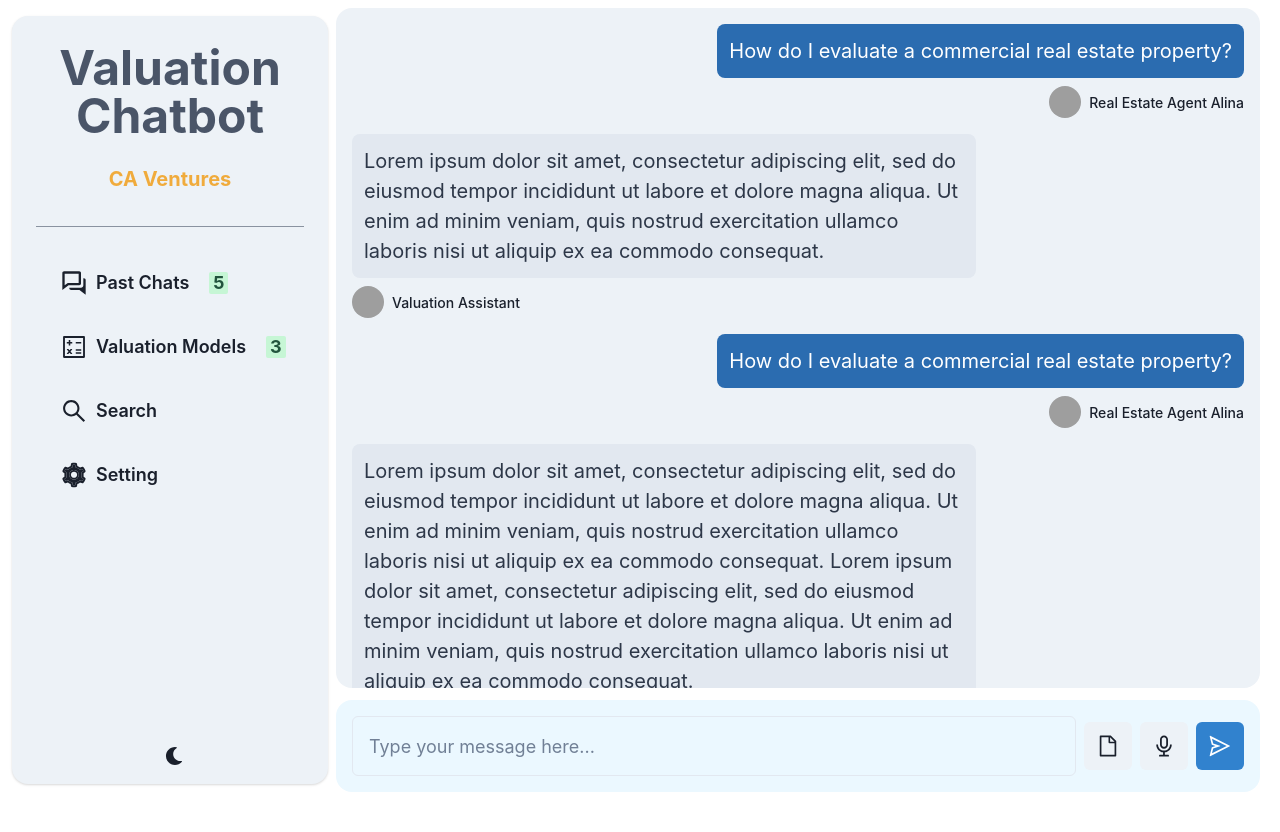
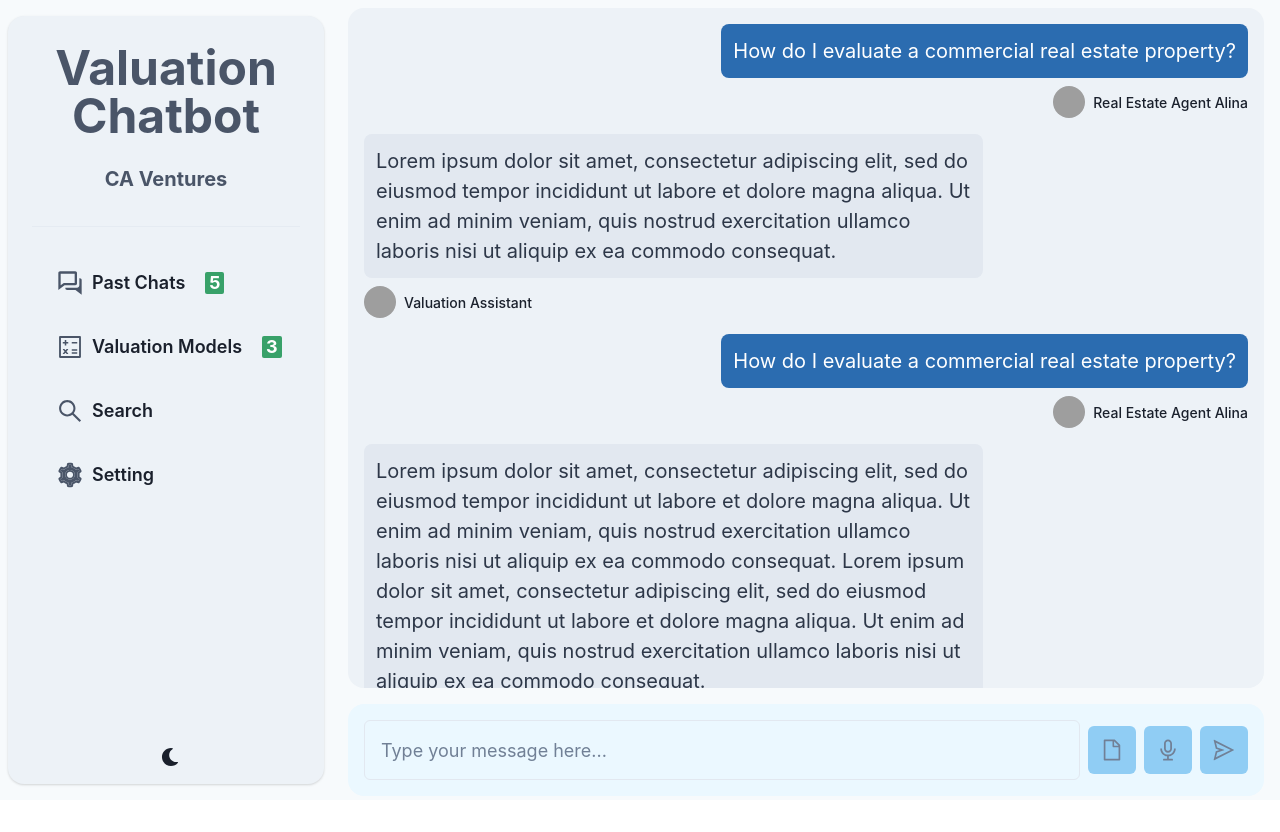
Before and after one commit to hltro/product-studio-valuation-prototype, a React (Create React App) app: page / in a window 1280 px wide. Before the commit the page ends 800 px from the top, so only its background shows below. Built offline with nearby package versions, Linux system fonts and the light colour scheme; grey boxes are pictures that could not be loaded.

Commit message:
minor design updates

```diff
--- a/src/App.js
+++ b/src/App.js
@@ -3,8 +3,8 @@ import {
   ChakraProvider,
   Box,
   Flex,
+  VStack,
   theme,
-  VStack,
   useColorModeValue,
 } from "@chakra-ui/react";
 import Sidebar from "./components/Sidebar";
@@ -20,35 +20,34 @@ function App() {
 
   const sidebarBgColor = useColorModeValue("gray.100", "gray.700");
   const expandableListBgColor = useColorModeValue("white", "gray.800");
+  const borderRadiusValue = "16px";
+  const boxShadowValue = useColorModeValue("base", "dark-lg");
 
   const handleSelectCategory = (category) => {
     setSelectedCategory(selectedCategory === category ? null : category);
   };
 
   const sidebarHeight = "calc(100vh - 32px)";
-  const borderRadiusValue = "16px";
 
   return (
     <ChakraProvider theme={theme}>
       <Box
         textAlign="center"
         fontSize="xl"
-        bg={useColorModeValue("white", "gray.800")}
+        bg={useColorModeValue("gray.50", "gray.800")}
       >
-        <Flex justify="center" align="center" h="100vh" p={3}>
+        <Flex justify="center" align="center" h="100vh">
+          {/* Sidebar with rounded corners */}
           <Box
             bg={sidebarBgColor}
             h={sidebarHeight}
             p={2}
             borderRadius={borderRadiusValue}
-            boxShadow="base"
+            boxShadow={boxShadowValue}
+            m={2}
           >
             <VStack h="full" justify="space-between">
-              {" "}
-              {/* Stack for internal alignment */}
-              <Box w="full">
-                <Sidebar onSelectCategory={handleSelectCategory} />
-              </Box>
+              <Sidebar onSelectCategory={handleSelectCategory} />
               <ColorModeSwitcher justifySelf="flex-end" />
             </VStack>
           </Box>
@@ -61,21 +60,22 @@ function App() {
               h={sidebarHeight}
               overflowY="auto"
               borderRadius={borderRadiusValue}
-              boxShadow="base"
+              boxShadow={boxShadowValue}
+              m={2}
             >
               <ExpandableList category={selectedCategory} />
             </Box>
           )}
 
           {/* Main content area for ChatList and NewChat */}
-          <VStack flex="1" p={2} overflowY="auto">
-            <Box w="full">
+          <Flex direction="column" flex="1" overflowY="auto" p={2}>
+            <Box w="full" pt={8} pb={2} px={2}>
               <ChatList />
             </Box>
-            <Box w="full" mt={1}>
+            <Box w="full" pt={2} pb={7} px={2}>
               <NewChat />
             </Box>
-          </VStack>
+          </Flex>
         </Flex>
       </Box>
     </ChakraProvider>
--- a/src/components/ChatList.jsx
+++ b/src/components/ChatList.jsx
@@ -10,7 +10,7 @@ const messages = [
 ];
 
 function ChatList() {
-  const bgColor = useColorModeValue('gray.100', 'gray.800'); // Darker background for dark mode
+  const bgColor = useColorModeValue('gray.100', 'gray.700'); // Darker background for dark mode
   const userMessageColor = useColorModeValue('blue.600', 'blue.300'); // Lighter blue for dark mode
   const appMessageColor = useColorModeValue('gray.200', 'gray.600'); // Darker gray for app messages in dark mode
   const userTextColor = useColorModeValue('white', 'gray.50'); // White text for user in light mode
--- a/src/components/NewChat.jsx
+++ b/src/components/NewChat.jsx
@@ -1,20 +1,19 @@
 import React, { useRef } from 'react';
-import { Input, IconButton, Flex, useToast } from '@chakra-ui/react';
+import { Input, IconButton, Flex, useColorModeValue } from '@chakra-ui/react';
 import { AiOutlineSend, AiOutlineFile, AiOutlineAudio } from 'react-icons/ai';
 
 function NewChat() {
-  const toast = useToast();
   const fileInputRef = useRef(null);
+
+  // Define colors using useColorModeValue
+  const inputBgColor = useColorModeValue('blue.50', 'gray.700'); // Adjust dark mode color as needed
+  const inputTextColor = useColorModeValue('gray.700', 'white');
+  const iconButtonBg = useColorModeValue('blue.200', 'gray.600'); // Example for the icon button bg in dark mode
+  const iconColor = useColorModeValue('gray.500', 'white'); // Adjust icon color for dark mode
 
   // To-Do: Function to handle sending a new message or starting a new chat
   const handleSend = () => {
-    // To-Do: Implement sending message logic
-    // toast({
-    //   title: 'Message sent.',
-    //   status: 'success',
-    //   duration: 3000,
-    //   isClosable: true,
-    // });
+    // Implement sending message logic
   };
 
   // To-Do: Function to handle file input click
@@ -24,17 +23,7 @@ function NewChat() {
 
   // To-Do: Function to handle file selection
   const handleFileChange = (event) => {
-    const files = event.target.files;
-    if (files.length > 0) {
-      // To-Do: Implement file send logic
-      // toast({
-      //   title: 'File selected.',
-      //   description: files[0].name,
-      //   status: 'info',
-      //   duration: 3000,
-      //   isClosable: true,
-      // });
-    }
+    // Implement file send logic
   };
 
   // To-Do: Function to handle voice input
@@ -45,7 +34,7 @@ function NewChat() {
   return (
     <Flex
       p={4}
-      bg="blue.50"
+      bg={inputBgColor} // Use the color mode value for background
       align="center"
       w="full"
       borderRadius="16px"
@@ -57,6 +46,8 @@ function NewChat() {
         flex={1}
         height="60px"
         fontSize="lg"
+        bg={inputBgColor} // Use the color mode value for input background
+        color={inputTextColor} // Use the color mode value for text color
       />
       <input
         ref={fileInputRef}
@@ -69,18 +60,24 @@ function NewChat() {
         onClick={handleFileClick}
         mr={2}
         size="lg"
+        bg={iconButtonBg} // Use the color mode value for icon button background
+        color={iconColor} // Icon color
       />
       <IconButton
         icon={<AiOutlineAudio size="24px" />}
         onClick={handleVoiceInput}
         mr={2}
         size="lg"
+        bg={iconButtonBg} // Use the color mode value for icon button background
+        color={iconColor} // Icon color
       />
       <IconButton
         icon={<AiOutlineSend size="24px" />}
         colorScheme="blue"
         onClick={handleSend}
         size="lg"
+        bg={iconButtonBg} // Use the color mode value for icon button background
+        color={iconColor} // Icon color
       />
     </Flex>
   );
--- a/src/components/Sidebar.jsx
+++ b/src/components/Sidebar.jsx
@@ -11,14 +11,15 @@ import {
   useColorModeValue
 } from '@chakra-ui/react';
 import { BiConversation } from 'react-icons/bi';
-import { DiGoogleAnalytics } from 'react-icons/di';
 import { AiOutlineCalculator, AiTwotoneSetting, AiOutlineSearch } from 'react-icons/ai';
 
 function Sidebar({ onSelectCategory }) {
   const sidebarBgColor = useColorModeValue('gray.100', 'gray.700');
   const sidebarTextColor = useColorModeValue('gray.600', 'gray.200');
-  const dividerColor = useColorModeValue('gray.600', 'gray.200');
-  const hoverBgColor = useColorModeValue('gray.200', 'gray.600');
+  const dividerColor = useColorModeValue('gray.200', 'gray.600');
+  const hoverBgColor = useColorModeValue('gray.300', 'gray.500');
+  const badgeBgColor = useColorModeValue('green.500', 'green.200');
+  const badgeTextColor = useColorModeValue('white', 'gray.800');
 
   const iconSize = '28px';
   const fontSize = '18px';
@@ -46,12 +47,12 @@ function Sidebar({ onSelectCategory }) {
     >
       <VStack spacing={4} align="stretch">
         <Heading size="2xl" mb={2}>Valuation Chatbot</Heading>
-        <Text fontSize="xl" color="#f0ab3c" fontWeight='bold'>CA Ventures</Text>
+        <Text fontSize="xl" color="f0ab3c" fontWeight='bold'>CA Ventures</Text>
         <Divider my={4} borderColor={dividerColor} />
         {/* Menu Items */}
-        {menuItems.map((item) => (
+        {menuItems.map((item, index) => (
           <Button
-            key={item.text}
+            key={index} // Ensure unique keys for list items
             variant="ghost"
             justifyContent="flex-start"
             iconSpacing={4}
@@ -62,14 +63,19 @@ function Sidebar({ onSelectCategory }) {
             onClick={() => onSelectCategory(item.text)}
             rightIcon={
               item.count !== undefined ? (
-                <Badge colorScheme="green" ml={1} sx={{ fontSize: badgeFontSize }}>
+                <Badge
+                  bg={badgeBgColor}
+                  color={badgeTextColor}
+                  ml={1}
+                  sx={{ fontSize: badgeFontSize }}
+                >
                   {item.count}
                 </Badge>
               ) : null
             }
           >
             <HStack>
-              <Box as={item.icon} size={iconSize} />
+              <Box as={item.icon} size={iconSize} color={sidebarTextColor} />
               <Text flex={1}>{item.text}</Text>
             </HStack>
           </Button>
```
